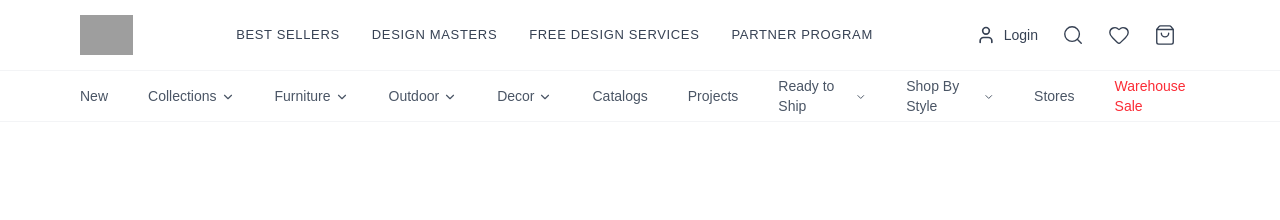
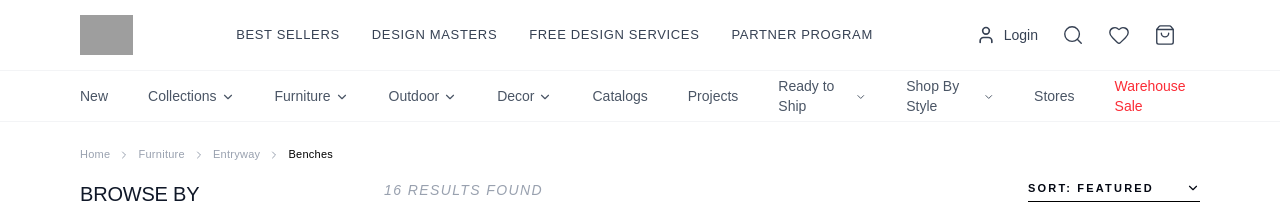
Before and after one commit to agarwalamuskan2-star/Maishaa-Furnitures-frontend-, a Next.js app: page /furniture/benches in a window 1280 px wide. Shown: the top 220 px of the page. Built offline with nearby package versions, Linux system fonts and the light colour scheme; grey boxes are pictures that could not be loaded; a web font is replaced by a local one.

Commit message:
feat: add breadcrumbs navigation and optimize spacing to match DTALEMODERN layout

```diff
--- a/src/app/furniture/benches/page.tsx
+++ b/src/app/furniture/benches/page.tsx
@@ -23,8 +23,21 @@ const BenchesCollection = () => {
             <Header />
 
             <main className="flex-1">
+                {/* Breadcrumbs */}
+                <div className="pt-6 pb-4 px-4 sm:px-8 md:px-16 lg:px-20 bg-white">
+                    <nav className="flex items-center gap-2 text-gray-400 text-[11px] tracking-wide">
+                        <Link href="/" className="hover:text-black transition-colors">Home</Link>
+                        <ChevronRight size={12} />
+                        <Link href="/furniture" className="hover:text-black transition-colors">Furniture</Link>
+                        <ChevronRight size={12} />
+                        <Link href="/furniture/entryway" className="hover:text-black transition-colors">Entryway</Link>
+                        <ChevronRight size={12} />
+                        <span className="text-black">Benches</span>
+                    </nav>
+                </div>
+
                 {/* Main Collection Section with Sidebar */}
-                <section className="pt-24 pb-12 px-4 sm:px-8 md:px-16 lg:px-20 bg-white">
+                <section className="pb-12 px-4 sm:px-8 md:px-16 lg:px-20 bg-white">
                     <div className="max-w-[1920px] mx-auto flex flex-col lg:flex-row gap-12">
                         {/* Sidebar */}
                         <aside className="w-full lg:w-64 flex-shrink-0 space-y-12">
--- a/src/app/furniture/console-tables/page.tsx
+++ b/src/app/furniture/console-tables/page.tsx
@@ -23,8 +23,21 @@ const ConsoleTableCollection = () => {
             <Header />
 
             <main className="flex-1">
+                {/* Breadcrumbs */}
+                <div className="pt-6 pb-4 px-4 sm:px-8 md:px-16 lg:px-20 bg-white">
+                    <nav className="flex items-center gap-2 text-gray-400 text-[11px] tracking-wide">
+                        <Link href="/" className="hover:text-black transition-colors">Home</Link>
+                        <ChevronRight size={12} />
+                        <Link href="/furniture" className="hover:text-black transition-colors">Furniture</Link>
+                        <ChevronRight size={12} />
+                        <Link href="/furniture/entryway" className="hover:text-black transition-colors">Entryway</Link>
+                        <ChevronRight size={12} />
+                        <span className="text-black">Console Tables</span>
+                    </nav>
+                </div>
+
                 {/* Main Collection Section with Sidebar */}
-                <section className="pt-24 pb-12 px-4 sm:px-8 md:px-16 lg:px-20 bg-white">
+                <section className="pb-12 px-4 sm:px-8 md:px-16 lg:px-20 bg-white">
                     <div className="max-w-[1920px] mx-auto flex flex-col lg:flex-row gap-12">
                         {/* Sidebar */}
                         <aside className="w-full lg:w-64 flex-shrink-0 space-y-12">
--- a/src/app/furniture/shoe-racks/page.tsx
+++ b/src/app/furniture/shoe-racks/page.tsx
@@ -23,8 +23,21 @@ const ShoeRackCollection = () => {
             <Header />
 
             <main className="flex-1">
+                {/* Breadcrumbs */}
+                <div className="pt-6 pb-4 px-4 sm:px-8 md:px-16 lg:px-20 bg-white">
+                    <nav className="flex items-center gap-2 text-gray-400 text-[11px] tracking-wide">
+                        <Link href="/" className="hover:text-black transition-colors">Home</Link>
+                        <ChevronRight size={12} />
+                        <Link href="/furniture" className="hover:text-black transition-colors">Furniture</Link>
+                        <ChevronRight size={12} />
+                        <Link href="/furniture/entryway" className="hover:text-black transition-colors">Entryway</Link>
+                        <ChevronRight size={12} />
+                        <span className="text-black">Shoe Racks</span>
+                    </nav>
+                </div>
+
                 {/* Main Collection Section with Sidebar */}
-                <section className="pt-24 pb-12 px-4 sm:px-8 md:px-16 lg:px-20 bg-white">
+                <section className="pb-12 px-4 sm:px-8 md:px-16 lg:px-20 bg-white">
                     <div className="max-w-[1920px] mx-auto flex flex-col lg:flex-row gap-12">
                         {/* Sidebar */}
                         <aside className="w-full lg:w-64 flex-shrink-0 space-y-12">
--- a/src/app/furniture/swings/page.tsx
+++ b/src/app/furniture/swings/page.tsx
@@ -23,8 +23,21 @@ const SwingsCollection = () => {
             <Header />
 
             <main className="flex-1">
+                {/* Breadcrumbs */}
+                <div className="pt-6 pb-4 px-4 sm:px-8 md:px-16 lg:px-20 bg-white">
+                    <nav className="flex items-center gap-2 text-gray-400 text-[11px] tracking-wide">
+                        <Link href="/" className="hover:text-black transition-colors">Home</Link>
+                        <ChevronRight size={12} />
+                        <Link href="/furniture" className="hover:text-black transition-colors">Furniture</Link>
+                        <ChevronRight size={12} />
+                        <Link href="/furniture/entryway" className="hover:text-black transition-colors">Entryway</Link>
+                        <ChevronRight size={12} />
+                        <span className="text-black">Swings</span>
+                    </nav>
+                </div>
+
                 {/* Main Collection Section with Sidebar */}
-                <section className="pt-24 pb-12 px-4 sm:px-8 md:px-16 lg:px-20 bg-white">
+                <section className="pb-12 px-4 sm:px-8 md:px-16 lg:px-20 bg-white">
                     <div className="max-w-[1920px] mx-auto flex flex-col lg:flex-row gap-12">
                         {/* Sidebar */}
                         <aside className="w-full lg:w-64 flex-shrink-0 space-y-12">
```
